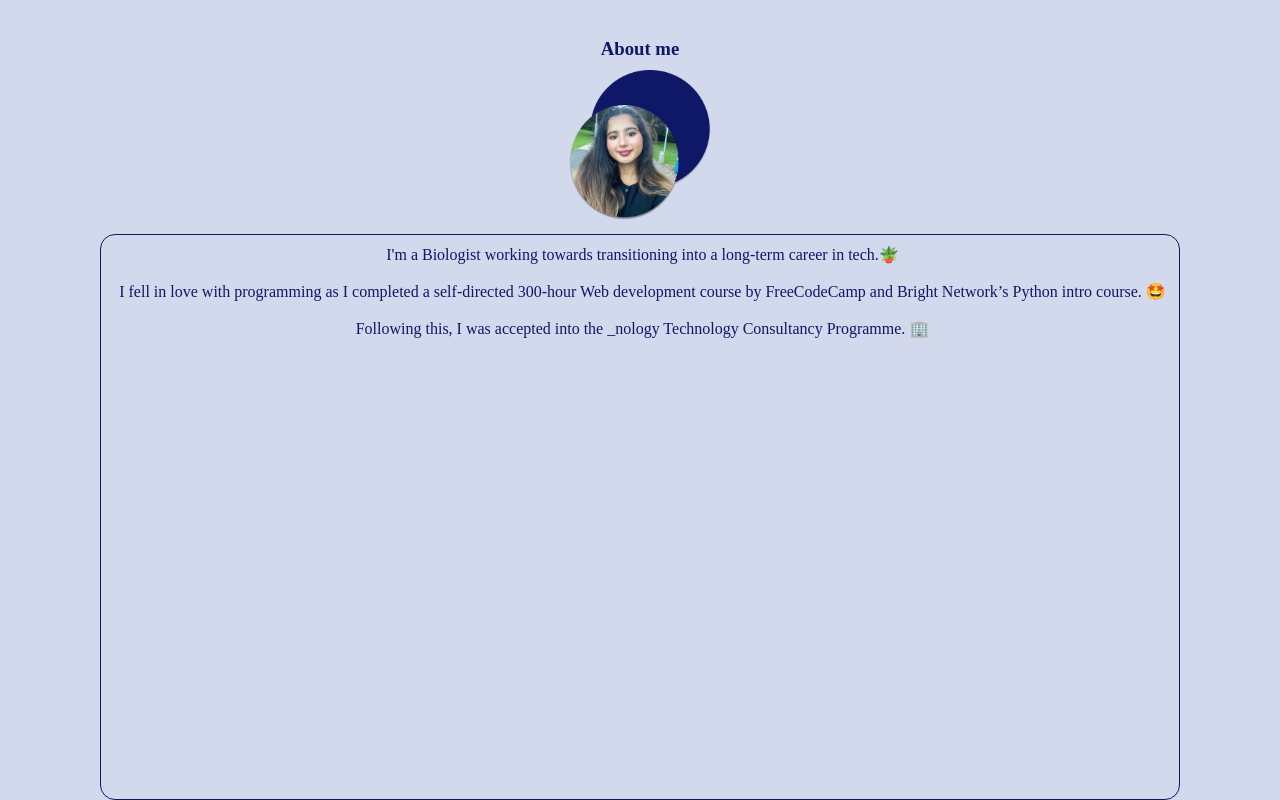
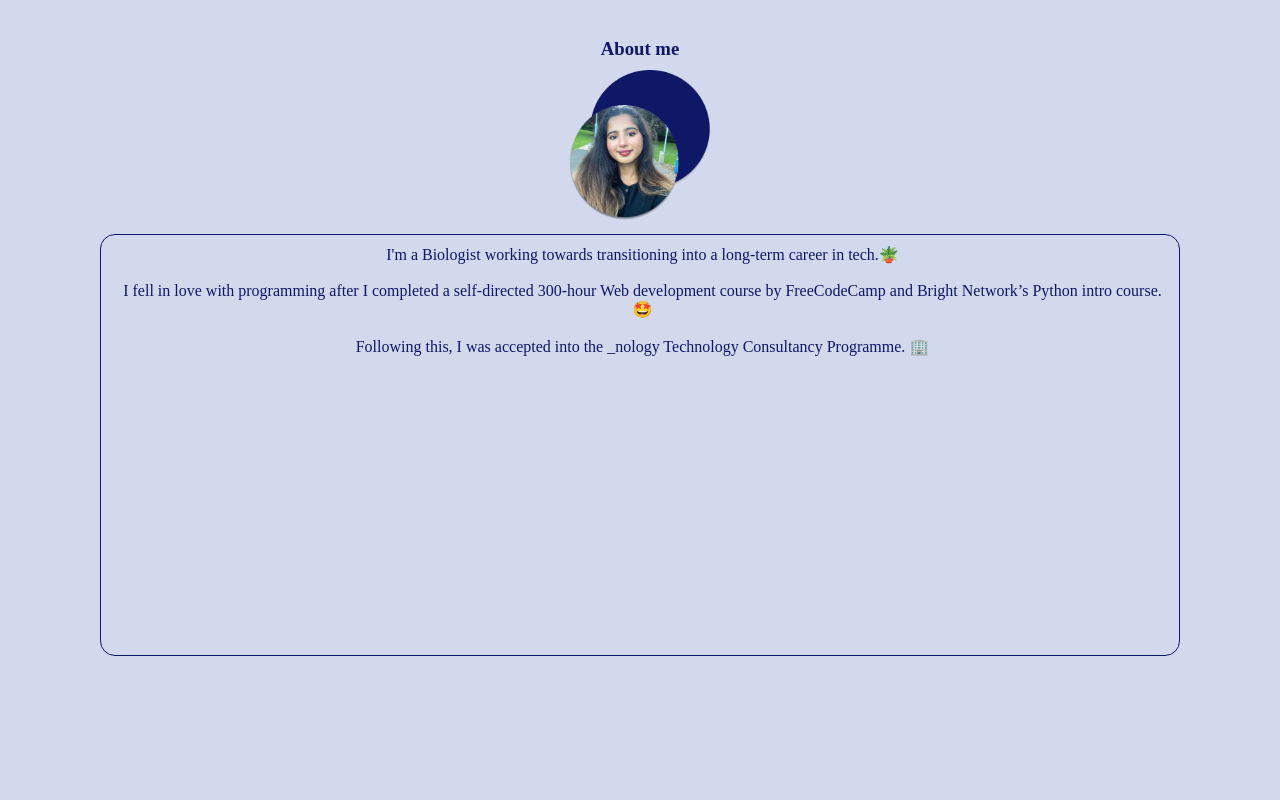
Before and after one commit to Ankita-Manmoandas/portfolio, a React (Create React App) app: page / in a window 1280 px wide. Shown: the part 3471-4271 px from the top of the page. After the commit the page ends 4127 px from the top, so only its background shows below. Built offline with nearby package versions, Linux system fonts and the light colour scheme; the HTML template or start-up script is replaced by a standard one; a web font is replaced by a local one.

Commit message:
edited about section

```diff
--- a/src/App.jsx
+++ b/src/App.jsx
@@ -19,8 +19,9 @@ const App = () => {
      <Route path ="/" element={<Home /> }/>
      <Route path = "/skills" element={<Skills />} />
      <Route path = "/projects" element= {<Projects />} />
+     <Route path = "/about" element = {<About />} />
      <Route path = "/contact" element = {<Contact />} />
-     <Route path = "/about" element = {<About />} />
+
 
      </Routes>
 
--- a/src/containers/About/About.jsx
+++ b/src/containers/About/About.jsx
@@ -12,7 +12,7 @@ transitioning into a long-term career in tech.🪴
 <br />
 <br />
 
-I fell in love with programming as I completed a
+I fell in love with programming after I completed a
 self-directed 300-hour Web development course
 by FreeCodeCamp and Bright
 Network’s Python intro course. 🤩
--- a/src/containers/About/About.scss
+++ b/src/containers/About/About.scss
@@ -8,7 +8,7 @@
   }
   &__content {
     width: 83%;
-     height: 68vh;
+     height: 50vh;
      border: $secondary-color 1px solid;
      border-radius: 15px;
      margin: auto;
--- a/src/containers/contact/Contact.jsx
+++ b/src/containers/contact/Contact.jsx
@@ -0,0 +1,8 @@
+import react from "react";
+
+const Contact = () => {
+
+  return <p> contact</p>
+}
+
+export default Contact;
```
